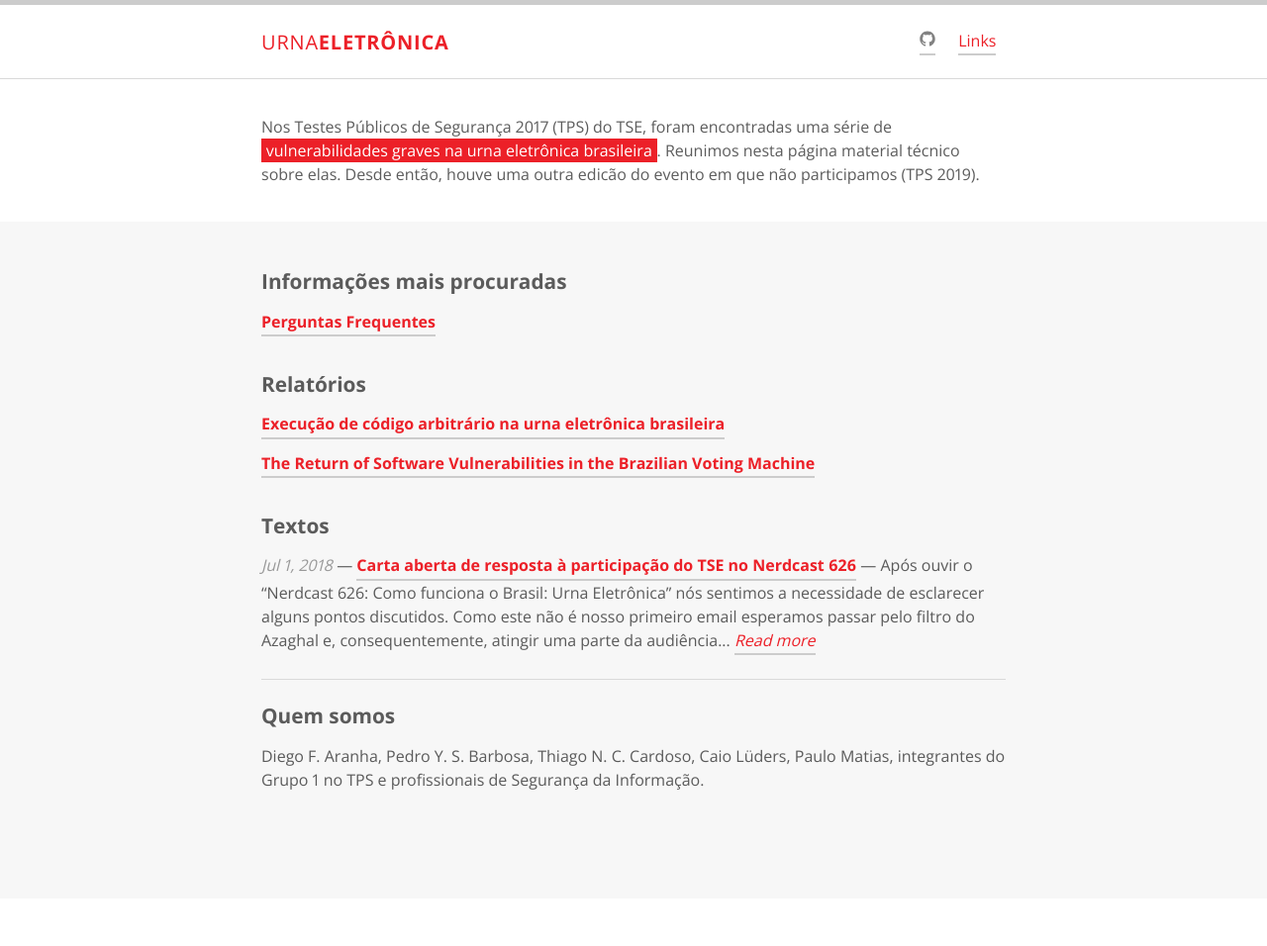
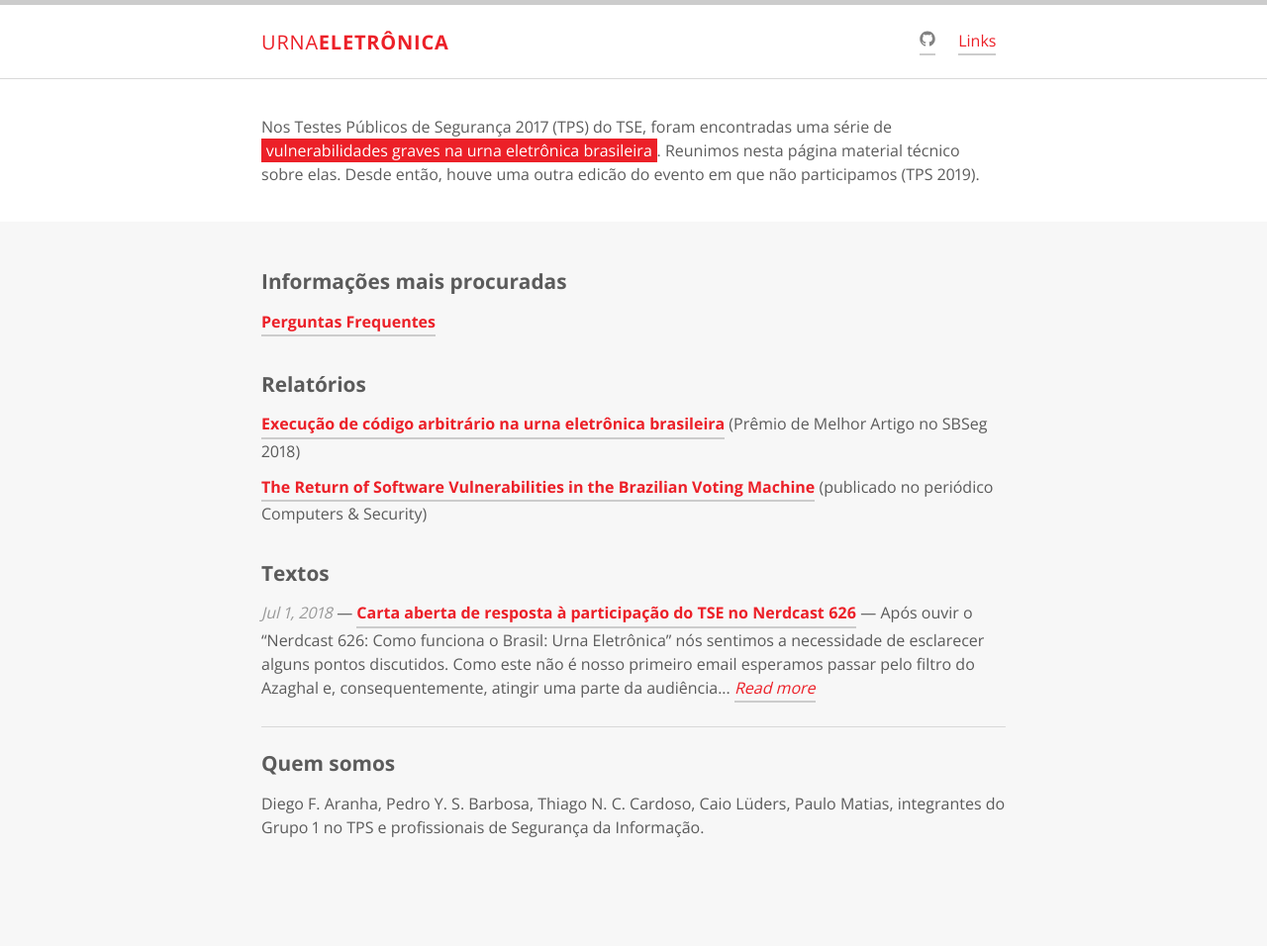
Before and after one commit to epicleet/urna-website, a Jekyll site: the page built from index.html, in a window 1280 px wide. Shown: the whole page at 99% size. Built offline with Jekyll 4.4.1, drawn with Linux system fonts in a browser that asks for light colours; the list of posts is cut into pages by our own code; before the commit the page ends 908 px from its top, so only the background shows below that.

Commit message:
Add publication info.

```diff
--- a/index.html
+++ b/index.html
@@ -15,8 +15,8 @@
     <br />
 
     <h2>Relatórios</h2>
-    <p><a class="post-link" href="https://doi.org/10.13140/RG.2.2.28590.82246/1" style="font-weight: bold;">Execução de código arbitrário na urna eletrônica brasileira</a></p>
-    <p><a class="post-link" href="https://doi.org/10.13140/RG.2.2.16240.97287" style="font-weight: bold;">The Return of Software Vulnerabilities in the Brazilian Voting Machine</a></p>
+    <p><a class="post-link" href="https://doi.org/10.13140/RG.2.2.28590.82246/1" style="font-weight: bold;">Execução de código arbitrário na urna eletrônica brasileira</a> (Prêmio de Melhor Artigo no SBSeg 2018)</p>
+    <p><a class="post-link" href="https://doi.org/10.13140/RG.2.2.16240.97287" style="font-weight: bold;">The Return of Software Vulnerabilities in the Brazilian Voting Machine</a> (publicado no periódico Computers & Security)</p>
     <br />
 
     <h2>Textos</h2>
```
